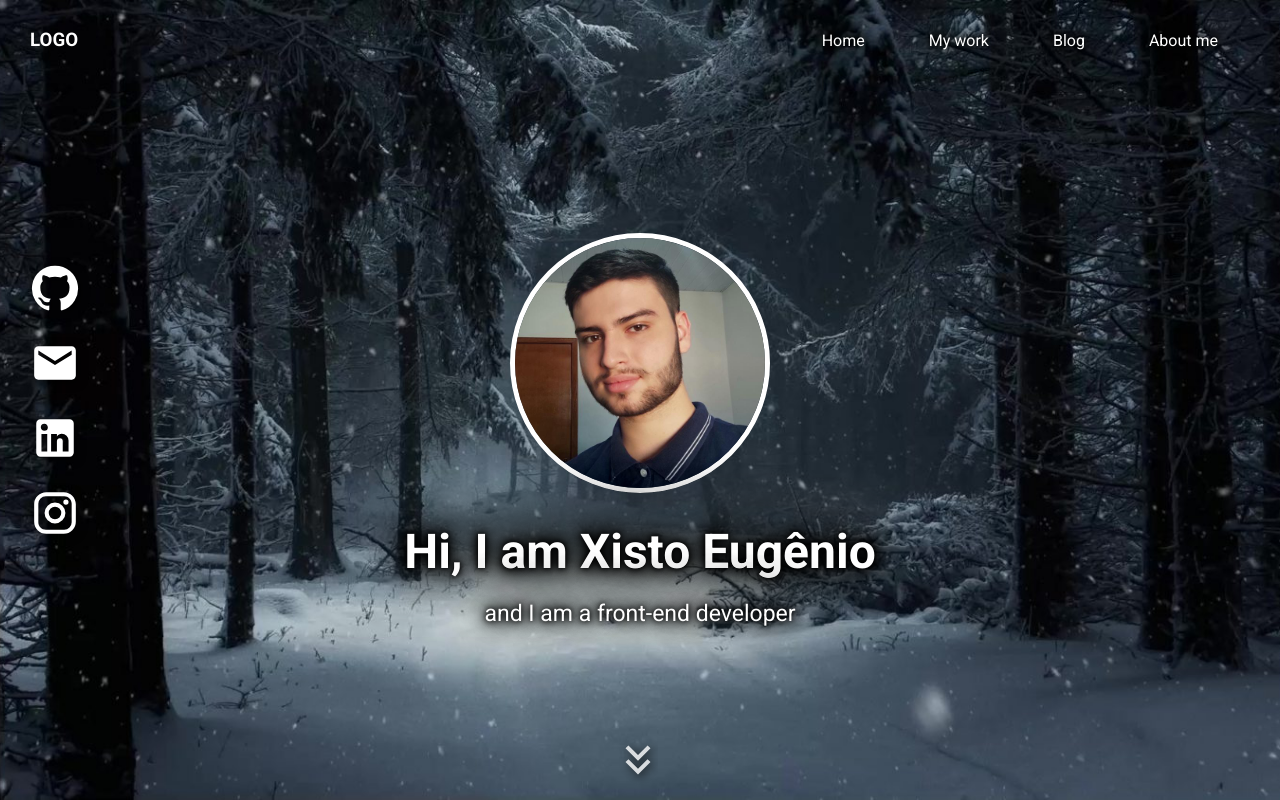
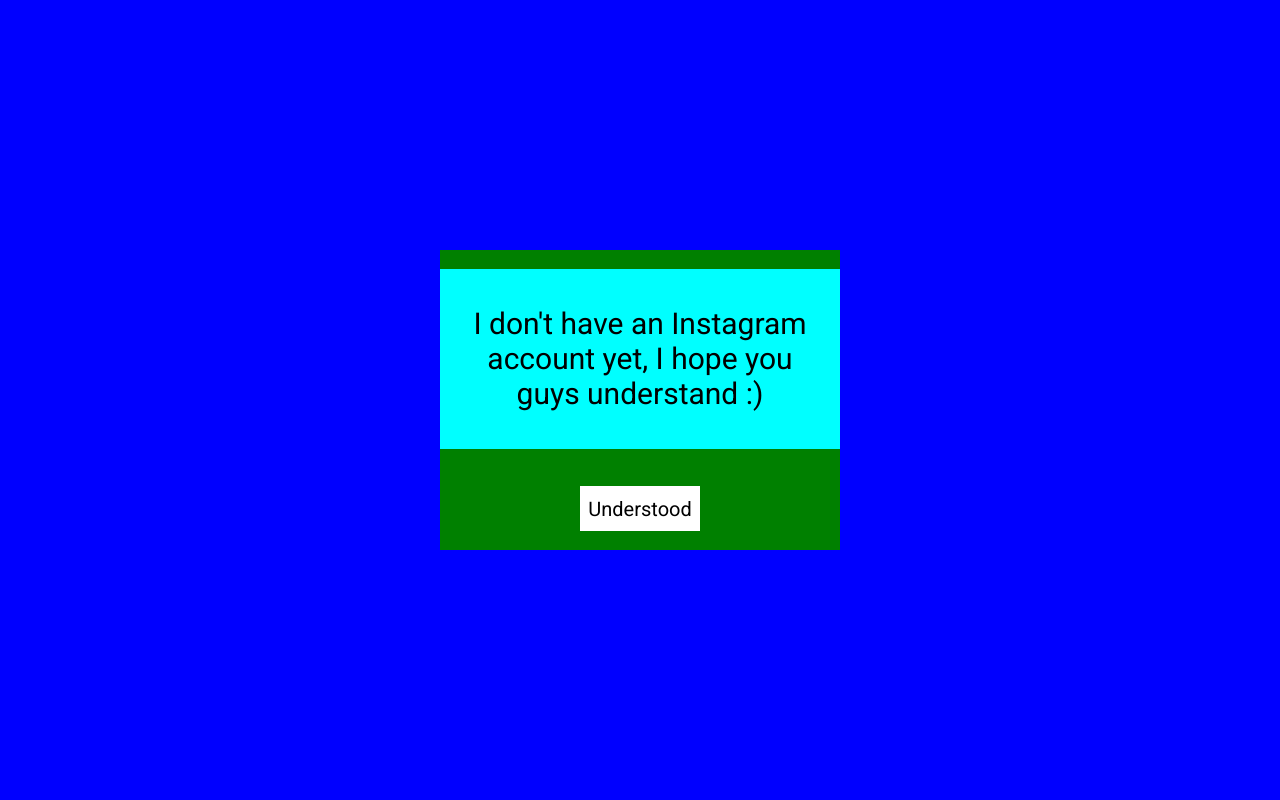
Before and after one commit to xistoeugenio/my-portfolio, a React (Create React App) app: page / in a window 1280 px wide. Both pictures are taken after a click on the icon 55 px from the left and 512 px from the top of the page. Built offline with nearby package versions, Linux system fonts and the light colour scheme.

Commit message:
created "ModalInstagram" component.

```diff
--- a/src/MyPortfolio.jsx
+++ b/src/MyPortfolio.jsx
@@ -12,16 +12,16 @@ export default function MyPortfolio() {
       <Navbar />
       <Sidebar />
       <section className='sections'>
-        <div className="section">
+        <div className="section" id='home'>
           <Profile />
         </div>
-        <div className="section">
+        <div className="section" id='about'>
           <Contact/>
         </div>
         <div className='section' id='portfolio'>
           < Portfolio />
         </div>
-        <div className='section'>
+        <div className='section' id='contact'>
           < AboutMe />
         </div>
       </section>
--- a/src/components/circleProgress/Svg.js
+++ b/src/components/circleProgress/Svg.js
@@ -9,12 +9,12 @@ export default function Svg({ percent }) {
         >
             <defs>
                 <linearGradient id="GradientColor">
-                    <stop offset="0%" stop-color="#6fb80f" />
-                    <stop offset="100%" stop-color="#2a3a16" />
+                    <stop offset="0%" stopColor="#6fb80f" />
+                    <stop offset="100%" stopColor="#2a3a16" />
                 </linearGradient>
             </defs>
             <circle cx="30" cy="30" r="25"
-                stroke-linecap="round"
+                strokeLinecap="round"
                 strokeDashoffset={154 - (154 * (percent / 100))} />
         </svg>
     )
--- a/src/components/contact/Contact.jsx
+++ b/src/components/contact/Contact.jsx
@@ -6,7 +6,7 @@ import "./contact.scss"
 
 export default function Contact() {
   const [step, setStep] = useState(1)
-  const [percent, setPercent] = useState()
+  const [percent, setPercent] = useState(0)
 
   useEffect(() => {
     switch (step) {
--- a/src/components/form/Form.jsx
+++ b/src/components/form/Form.jsx
@@ -8,16 +8,20 @@ export default function Form({ setStep, step }) {
     const [values, setValues] = useState({
         name: "",
         email: "",
-        mensagem: ""
+        message: ""
     })
 
     const handleChange = (e) => {
         setValues({ ...values, [e.target.name]: e.target.value })
     }
 
+    const previous =(e)=>{
+        e.preventDefault()
+            setStep(1)
+    }
+
     const next = (e) => {
         e.preventDefault();
-        console.log(values)
         setStep(2)
     }
 
@@ -42,10 +46,13 @@ export default function Form({ setStep, step }) {
             <form className="sectionForm">
                 <div className="inputs">
                     <label>Your message</label>
-                    <textarea required></textarea>
+                    <textarea
+                    required
+                    name="message"
+                    onChange={handleChange}></textarea>
                 </div>
                 <div className="buttons">
-                    <button className="previous" onClick={() => { setStep(1) }}>
+                    <button className="previous" onClick={previous}>
                         previous
                     </button>
                     <button className="submit">
--- a/src/components/form/form.scss
+++ b/src/components/form/form.scss
@@ -39,7 +39,7 @@
                 width: 90%;
                 height: 70%;
                 border-radius: 5px;
-                font-size: 25px;
+                font-size: 20px;
             }
 
         }
--- /dev/null
+++ b/src/components/modalInstagram/ModalInstagram.jsx
@@ -0,0 +1,14 @@
+import "./modalInstagram.scss"
+
+export default function ModalInstagram({ setShowModal }) {
+    return (
+        <div className='modalInstagram'>
+            <main className="modalContainer">
+                <p>I don't have an Instagram account yet, I hope you guys understand :)</p>
+                <button onClick={() => { setShowModal(false) }}>
+                    Understood
+                </button>
+            </main>
+        </div>
+    )
+}
--- /dev/null
+++ b/src/components/modalInstagram/modalInstagram.scss
@@ -0,0 +1,41 @@
+.modalInstagram {
+    background-color: blue;
+    width: 100vw;
+    height: 100vh;
+    position: fixed;
+    top: 0;
+    left: 0;
+    display: flex;
+    align-items: center;
+    justify-content: center;
+
+    .modalContainer {
+        background-color: green;
+        width: 400px;
+        height: 300px;
+        display: flex;
+        flex-direction: column;
+        align-items: center;
+        justify-content: space-around;
+
+        p {
+            background-color: aqua;
+            width: 100%;
+            height: 60%;
+            box-sizing: border-box;
+            padding: 30px;
+            display: flex;
+            align-items: center;
+            justify-content: center;
+            text-align: center;
+            font-size: 30px;
+        }
+
+        button {
+            background-color: white;
+            width: 30%;
+            height: 15%;
+            font-size: 20px;
+        }
+    }
+}
--- a/src/components/navbar/Navbar.jsx
+++ b/src/components/navbar/Navbar.jsx
@@ -14,20 +14,20 @@ export default function Navbar() {
     }
     return (
         <header className="navbar">
-            <h3>LOGO</h3>
-            <Sidebar row={true} className = "row"/>
-            <nav className={open ? "responsive_nav": ""} >
-                <a href="/#" onClick={hideMenu}>Home</a>
-                <a href="/#" onClick={hideMenu}>My work</a>
-                <a href="/#" onClick={hideMenu}>Blog</a>
-                <a href="/#" onClick={hideMenu}>About me</a>
+            <h3>XISTO</h3>
+            <Sidebar row={true} className="row" />
+            <nav className={open ? "responsive_nav" : ""} >
+                <a href="#home" onClick={hideMenu}>Home</a>
+                <a href="#about" onClick={hideMenu}>About me</a>
+                <a href="#portfolio" onClick={hideMenu}>My projects</a>
+                <a href="#contact" onClick={hideMenu}>Contact me</a>
                 <button onClick={hideMenu}>
                     <Close />
                 </button>
             </nav>
             <button
-            className={"menu-btn " + (open && "hide")}
-            onClick={() => setOpen(true)}>
+                className={"menu-btn " + (open && "hide")}
+                onClick={() => setOpen(true)}>
                 <Dehaze />
             </button>
         </header>
--- a/src/components/profile/Profile.jsx
+++ b/src/components/profile/Profile.jsx
@@ -13,7 +13,7 @@ export default function Profile() {
                 <span>and I am a front-end developer</span>
             </div>
         </div>
-        <a href="/">
+        <a href="#about">
           <KeyboardDoubleArrowDown className='icon' />
         </a>
     </div>
--- a/src/components/sidebar/Sidebar.jsx
+++ b/src/components/sidebar/Sidebar.jsx
@@ -1,23 +1,34 @@
-import {GitHub, Email, LinkedIn, Instagram} from "@mui/icons-material"
+import { GitHub, Email, LinkedIn, Instagram } from "@mui/icons-material"
+import { useState } from "react"
+import ModalInstagram from "../modalInstagram/ModalInstagram"
 import "./sidebar.scss"
 
-export default function Sidebar({row}) {
+export default function Sidebar({ row }) {
+  const [showModal, setShowModal] = useState(false)
+
   return (
-    <div className={row ? "sidebar row": "sidebar"}>
+    <div className={row ? "sidebar row" : "sidebar"}>
       <ul className="list">
         <li className="itemList">
-          <GitHub className="icon"/>
+          <a href="https://github.com/xistoeugenio" target="blank">
+            <GitHub className="icon" />
+          </a>
         </li>
         <li className="itemList">
-          <Email className="icon"/>
+          <a href="mailto:xistoeugeniosilva1@gmail.com" target="blank">
+            <Email className="icon" />
+          </a>
         </li>
         <li className="itemList">
-          <LinkedIn className="icon"/>
+          <a href="https://www.linkedin.com/in/xisto-eugênio-266029171/" target="blank">
+            <LinkedIn className="icon" />
+          </a>
         </li>
-        <li className="itemList">
+        <li className="itemList" onClick={()=>{setShowModal(true)}}>
           <Instagram className="icon"/>
         </li>
       </ul>
+      {showModal && <ModalInstagram setShowModal = {setShowModal}/>}
     </div>
   )
 }
--- a/src/components/sidebar/sidebar.scss
+++ b/src/components/sidebar/sidebar.scss
@@ -8,7 +8,7 @@
     justify-content: space-around;
     position: fixed;
     left: 30px;
-    z-index: 1;
+    z-index: 5;
 
     @include tablet {
         left: 5px;
```
